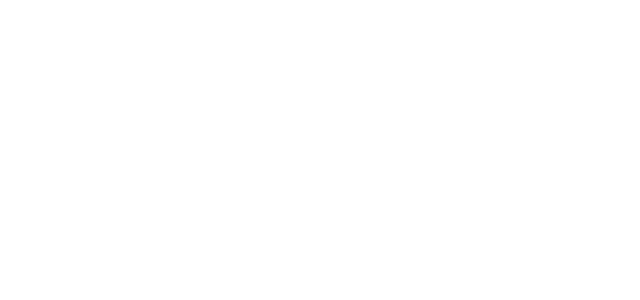
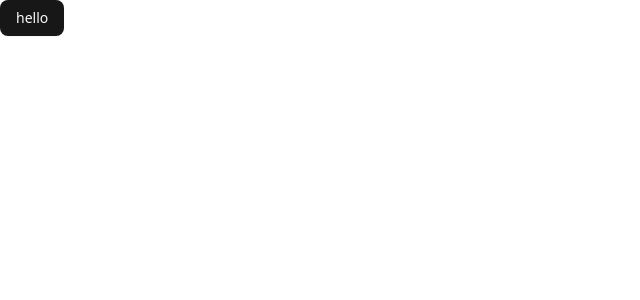
Before and after one commit to Priyanshu-Sharma8445/FixItFreak, a React (Vite) app in the folder client/: page / in a window 1280 px wide. Shown: the top 300 px of the page, without its empty margins (0-640 px from the left). Built offline with nearby package versions, Linux system fonts and the light colour scheme.

Commit message:
shadcn installed

```diff
--- /dev/null
+++ b/client/postcss.config.cjs
@@ -0,0 +1,6 @@
+module.exports = {
+  plugins: [
+    require('@tailwindcss/postcss'),
+    require('autoprefixer'),
+  ],
+};
--- a/client/src/App.css
+++ b/client/src/App.css
@@ -1,4 +1,8 @@
 @import "tailwindcss";
+
+@plugin "tailwindcss-animate";
+
+@custom-variant dark (&:is(.dark *));
 /* #root {
   max-width: 1280px;
   margin: 0 auto;
@@ -41,3 +45,122 @@
 .read-the-docs {
   color: #888;
 } */
+
+:root {
+  --background: oklch(1 0 0);
+  --foreground: oklch(0.145 0 0);
+  --card: oklch(1 0 0);
+  --card-foreground: oklch(0.145 0 0);
+  --popover: oklch(1 0 0);
+  --popover-foreground: oklch(0.145 0 0);
+  --primary: oklch(0.205 0 0);
+  --primary-foreground: oklch(0.985 0 0);
+  --secondary: oklch(0.97 0 0);
+  --secondary-foreground: oklch(0.205 0 0);
+  --muted: oklch(0.97 0 0);
+  --muted-foreground: oklch(0.556 0 0);
+  --accent: oklch(0.97 0 0);
+  --accent-foreground: oklch(0.205 0 0);
+  --destructive: oklch(0.577 0.245 27.325);
+  --destructive-foreground: oklch(0.577 0.245 27.325);
+  --border: oklch(0.922 0 0);
+  --input: oklch(0.922 0 0);
+  --ring: oklch(0.87 0 0);
+  --chart-1: oklch(0.646 0.222 41.116);
+  --chart-2: oklch(0.6 0.118 184.704);
+  --chart-3: oklch(0.398 0.07 227.392);
+  --chart-4: oklch(0.828 0.189 84.429);
+  --chart-5: oklch(0.769 0.188 70.08);
+  --radius: 0.625rem;;
+  --sidebar: oklch(0.985 0 0);
+  --sidebar-foreground: oklch(0.145 0 0);
+  --sidebar-primary: oklch(0.205 0 0);
+  --sidebar-primary-foreground: oklch(0.985 0 0);
+  --sidebar-accent: oklch(0.97 0 0);
+  --sidebar-accent-foreground: oklch(0.205 0 0);
+  --sidebar-border: oklch(0.922 0 0);
+  --sidebar-ring: oklch(0.87 0 0);
+}
+
+.dark {
+  --background: oklch(0.145 0 0);
+  --foreground: oklch(0.985 0 0);
+  --card: oklch(0.145 0 0);
+  --card-foreground: oklch(0.985 0 0);
+  --popover: oklch(0.145 0 0);
+  --popover-foreground: oklch(0.985 0 0);
+  --primary: oklch(0.985 0 0);
+  --primary-foreground: oklch(0.205 0 0);
+  --secondary: oklch(0.269 0 0);
+  --secondary-foreground: oklch(0.985 0 0);
+  --muted: oklch(0.269 0 0);
+  --muted-foreground: oklch(0.708 0 0);
+  --accent: oklch(0.269 0 0);
+  --accent-foreground: oklch(0.985 0 0);
+  --destructive: oklch(0.396 0.141 25.723);
+  --destructive-foreground: oklch(0.637 0.237 25.331);
+  --border: oklch(0.269 0 0);
+  --input: oklch(0.269 0 0);
+  --ring: oklch(0.439 0 0);
+  --chart-1: oklch(0.488 0.243 264.376);
+  --chart-2: oklch(0.696 0.17 162.48);
+  --chart-3: oklch(0.769 0.188 70.08);
+  --chart-4: oklch(0.627 0.265 303.9);
+  --chart-5: oklch(0.645 0.246 16.439);
+  --sidebar: oklch(0.205 0 0);
+  --sidebar-foreground: oklch(0.985 0 0);
+  --sidebar-primary: oklch(0.488 0.243 264.376);
+  --sidebar-primary-foreground: oklch(0.985 0 0);
+  --sidebar-accent: oklch(0.269 0 0);
+  --sidebar-accent-foreground: oklch(0.985 0 0);
+  --sidebar-border: oklch(0.269 0 0);
+  --sidebar-ring: oklch(0.439 0 0);
+}
+
+@theme inline {
+  --color-background: var(--background);
+  --color-foreground: var(--foreground);
+  --color-card: var(--card);
+  --color-card-foreground: var(--card-foreground);
+  --color-popover: var(--popover);
+  --color-popover-foreground: var(--popover-foreground);
+  --color-primary: var(--primary);
+  --color-primary-foreground: var(--primary-foreground);
+  --color-secondary: var(--secondary);
+  --color-secondary-foreground: var(--secondary-foreground);
+  --color-muted: var(--muted);
+  --color-muted-foreground: var(--muted-foreground);
+  --color-accent: var(--accent);
+  --color-accent-foreground: var(--accent-foreground);
+  --color-destructive: var(--destructive);
+  --color-destructive-foreground: var(--destructive-foreground);
+  --color-border: var(--border);
+  --color-input: var(--input);
+  --color-ring: var(--ring);
+  --color-chart-1: var(--chart-1);
+  --color-chart-2: var(--chart-2);
+  --color-chart-3: var(--chart-3);
+  --color-chart-4: var(--chart-4);
+  --color-chart-5: var(--chart-5);
+  --radius-sm: calc(var(--radius) - 4px);
+  --radius-md: calc(var(--radius) - 2px);
+  --radius-lg: var(--radius);
+  --radius-xl: calc(var(--radius) + 4px);
+  --color-sidebar: var(--sidebar);
+  --color-sidebar-foreground: var(--sidebar-foreground);
+  --color-sidebar-primary: var(--sidebar-primary);
+  --color-sidebar-primary-foreground: var(--sidebar-primary-foreground);
+  --color-sidebar-accent: var(--sidebar-accent);
+  --color-sidebar-accent-foreground: var(--sidebar-accent-foreground);
+  --color-sidebar-border: var(--sidebar-border);
+  --color-sidebar-ring: var(--sidebar-ring);
+}
+
+@layer base {
+  * {
+    @apply border-border outline-ring/50;
+  }
+  body {
+    @apply bg-background text-foreground;
+  }
+}
--- a/client/src/App.jsx
+++ b/client/src/App.jsx
@@ -1,10 +1,11 @@
 import './App.css';
 import React from 'react';
+import { Button } from './components/ui/button';
 
 function App() {
   return (
     <>
-
+      <Button>hello</Button>
     </>
   );
 }
--- /dev/null
+++ b/client/src/components/ui/button.jsx
@@ -0,0 +1,54 @@
+import * as React from "react"
+import { Slot } from "@radix-ui/react-slot"
+import { cva } from "class-variance-authority";
+
+import { cn } from "@/lib/utils"
+
+const buttonVariants = cva(
+  "inline-flex items-center justify-center gap-2 whitespace-nowrap rounded-md text-sm font-medium transition-[color,box-shadow] disabled:pointer-events-none disabled:opacity-50 [&_svg]:pointer-events-none [&_svg:not([class*='size-'])]:size-4 [&_svg]:shrink-0 outline-none focus-visible:border-ring focus-visible:ring-ring/50 focus-visible:ring-[3px] aria-invalid:ring-destructive/20 dark:aria-invalid:ring-destructive/40 aria-invalid:border-destructive",
+  {
+    variants: {
+      variant: {
+        default:
+          "bg-primary text-primary-foreground shadow-xs hover:bg-primary/90",
+        destructive:
+          "bg-destructive text-white shadow-xs hover:bg-destructive/90 focus-visible:ring-destructive/20 dark:focus-visible:ring-destructive/40",
+        outline:
+          "border border-input bg-background shadow-xs hover:bg-accent hover:text-accent-foreground",
+        secondary:
+          "bg-secondary text-secondary-foreground shadow-xs hover:bg-secondary/80",
+        ghost: "hover:bg-accent hover:text-accent-foreground",
+        link: "text-primary underline-offset-4 hover:underline",
+      },
+      size: {
+        default: "h-9 px-4 py-2 has-[>svg]:px-3",
+        sm: "h-8 rounded-md px-3 has-[>svg]:px-2.5",
+        lg: "h-10 rounded-md px-6 has-[>svg]:px-4",
+        icon: "size-9",
+      },
+    },
+    defaultVariants: {
+      variant: "default",
+      size: "default",
+    },
+  }
+)
+
+function Button({
+  className,
+  variant,
+  size,
+  asChild = false,
+  ...props
+}) {
+  const Comp = asChild ? Slot : "button"
+
+  return (
+    (<Comp
+      data-slot="button"
+      className={cn(buttonVariants({ variant, size, className }))}
+      {...props} />)
+  );
+}
+
+export { Button, buttonVariants }
--- /dev/null
+++ b/client/src/lib/utils.js
@@ -0,0 +1,6 @@
+import { clsx } from "clsx";
+import { twMerge } from "tailwind-merge"
+
+export function cn(...inputs) {
+  return twMerge(clsx(inputs));
+}
--- a/client/vite.config.js
+++ b/client/vite.config.js
@@ -1,8 +1,12 @@
-import { defineConfig } from 'vite';
-import tailwindcss from '@tailwindcss/vite';
+import path from "path"
+import react from "@vitejs/plugin-react"
+import { defineConfig } from "vite"
 
 export default defineConfig({
-  plugins: [
-    tailwindcss(),
-  ],
-});
+  plugins: [react()],
+  resolve: {
+    alias: {
+      "@": path.resolve(__dirname, "./src"),
+    },
+  },
+})
```
Also changed, not shown: client/jsconfig.json (added, +8 -0 lines), client/package.json (+9 -1 lines), client/components.json (added), 1 other file (tests, documents, lock files or other folders).
